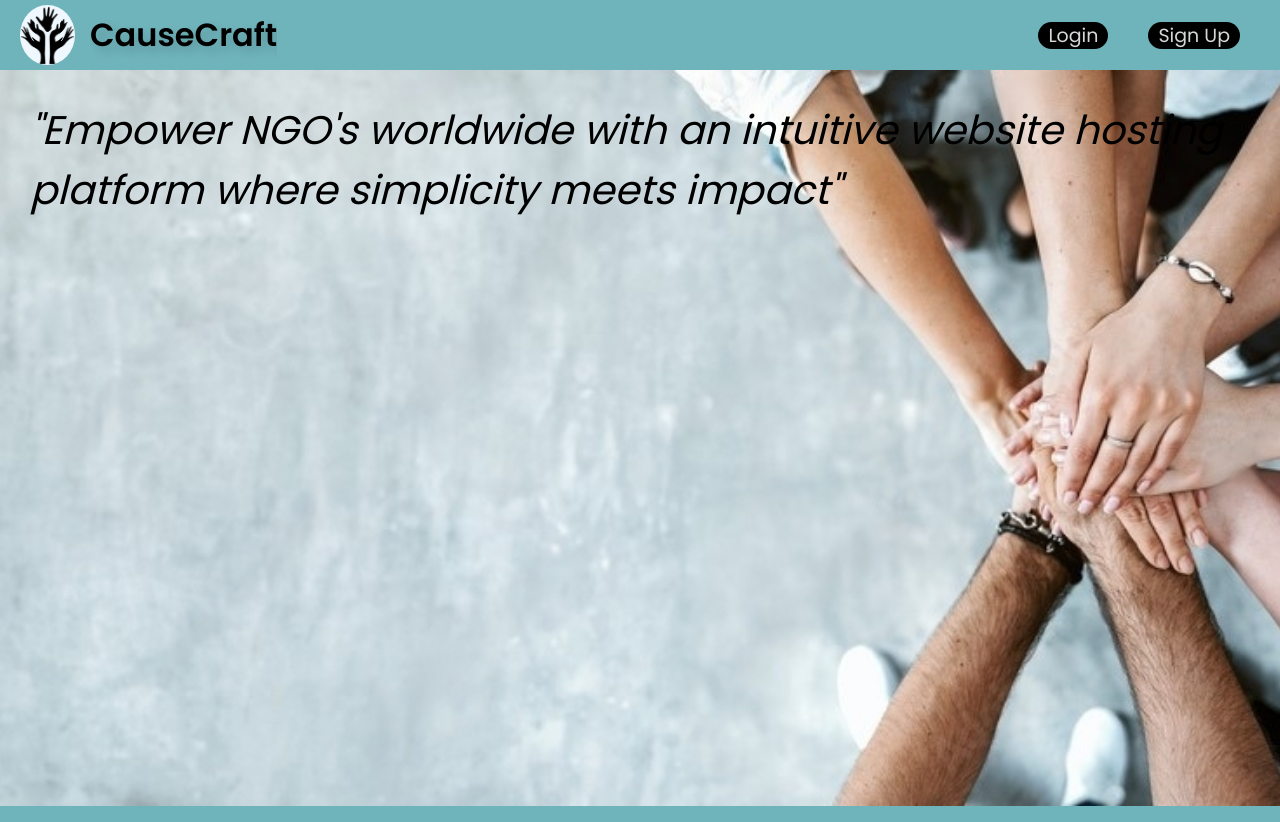
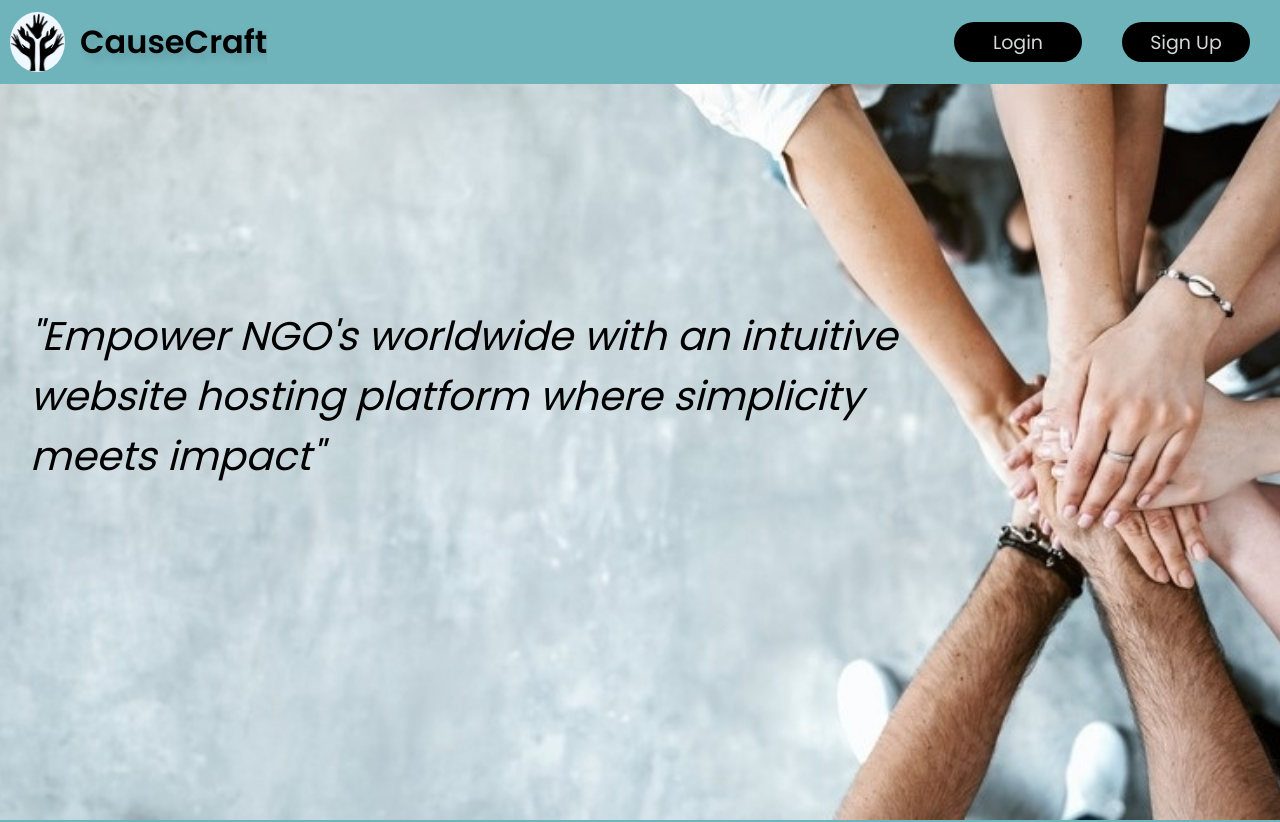
Before and after one commit to karthik-NvY/NGO, a React (Create React App) app in the folder client/: page / in a window 1280 px wide. Shown: the top 822 px of the page. Built offline with nearby package versions, Linux system fonts and the light colour scheme.

Commit message:
welcome changes

```diff
--- a/client/src/Components/Pages/Dashboard/Ngo.css
+++ b/client/src/Components/Pages/Dashboard/Ngo.css
@@ -18,4 +18,5 @@
 
 .ngoImagediv{
 	height: 70%;
+	overflow: hidden;
 }
--- a/client/src/Components/Pages/Dashboard/WelcomePage.css
+++ b/client/src/Components/Pages/Dashboard/WelcomePage.css
@@ -11,8 +11,8 @@
   justify-content: space-between;
   align-items: center;
   background: #6fb3bb;
-  padding: 10px 20px;
-  height: 70px;
+  padding: 2px 10px;
+  /* height: 70px; */
 }
 
 .login-singup {
@@ -21,32 +21,20 @@
   justify-content: space-evenly;
 }
 
-.Loginn {
+.Login-button, .Signup-button{
   text-decoration: none;
+  border: none;
   margin: 20px;
-  width: 50px;
+  width: 8rem;
+  height: 2.5rem;
   padding-left:10px;
   padding-right:10px;
   background-color: black;
-  border-radius: 90px;
+  border-radius: 20px;
   font-size: 19px;
   text-align: center;
   cursor: pointer;
   color: #d5d8d6;
-  height: 10px;
-}
-
-.Signupp {
-  text-decoration: none;
-  margin: 20px;
-  background-color: black;
-  border-radius: 30px;
-  font-size: 19px;
-  text-align: center;
-  cursor: pointer;
-  color: #d5d8d6;
-  padding-left:10px;
-  padding-right:10px;
 }
 
 .main-container {
@@ -59,10 +47,13 @@
   height: 92vh;
 }
 
-
+.first-line {
+  width: 60rem;
+  margin-top: 15%;
+}
 
 .first-line p {
-  font-size: 40px;
+  font-size: 2.5rem;
   font-style:italic;
   padding-left: 30px;
   padding-top: 30px;
--- a/client/src/Components/Pages/Dashboard/WelcomePage.jsx
+++ b/client/src/Components/Pages/Dashboard/WelcomePage.jsx
@@ -10,26 +10,25 @@ function WelcomePage() {
         <div className="welcomelogo">
           <img src={logo} alt="" className="welcomelogoimg" />
           <h1>CauseCraft</h1>
-
         </div>
         <div className="login-signup">
-          <Link to="/login" className="Loginn">
-            Login
+          <Link to="/login" >
+          <button className="Login-button">Login</button>
           </Link>
-          <Link to="/signup" className="Signupp">
-            Sign Up
+          <Link to="/signup" >
+          <button className="Signup-button">Sign Up</button>
           </Link>
         </div>
       </div>
       <div className="main-container">
         {/* <img src={welcome} alt="" /> */}
 
-          <span className="first-line">
+          <div className="first-line">
             <p>
               "Empower NGO's worldwide with an intuitive website hosting platform
                 where simplicity meets impact"
             </p>
-          </span >
+          </div >
 
       </div>
 
--- a/client/src/Components/Pages/Homepage/Homepage.css
+++ b/client/src/Components/Pages/Homepage/Homepage.css
@@ -13,7 +13,7 @@ body {
 .home {
   display: flex;
   align-items: center;
-  justify-direction: column;
+  /* justify-direction: column; */
   height: 100%;
 
 }
@@ -55,7 +55,7 @@ body {
 }
 
 .ngo:hover {
-  box-shadow: 0px 5px 5px rgba(0, 0, 0, 0.3);
+  box-shadow: 5px 5px 5px rgba(0, 0, 0, 0.15);
 }
 
 .ngo button{
```
